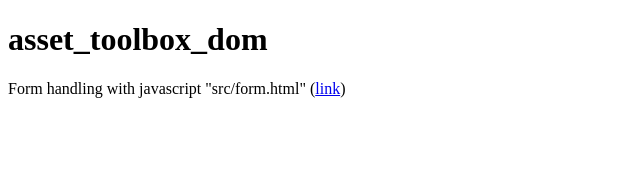
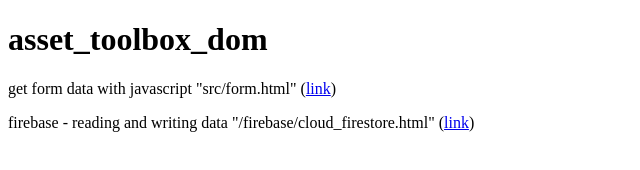
Before and after one commit to theptrk/asset_toolbox_dom, a website: page index.html in a window 1280 px wide. Shown: the whole page, without its empty margins (0-640 px from the left). Drawn offline with Linux system fonts and the light colour scheme.

Commit message:
Update index.html

```diff
--- a/index.html
+++ b/index.html
@@ -6,8 +6,14 @@
 <body>
     <h1>asset_toolbox_dom</h1>
     <div>
-        Form handling with javascript "src/form.html" (<a href="src/form.html">link</a>)
-
+        <p>
+            get form data with javascript  "src/form.html"
+            (<a href="src/form.html" target="_blank">link</a>)
+        </p>
+        <p>
+            firebase - reading and writing data   "/firebase/cloud_firestore.html"
+            (<a href="/firebase/cloud_firestore.html" target="_blank">link</a>)
+        </p>
     </div>
 </body>
 </html>
```
